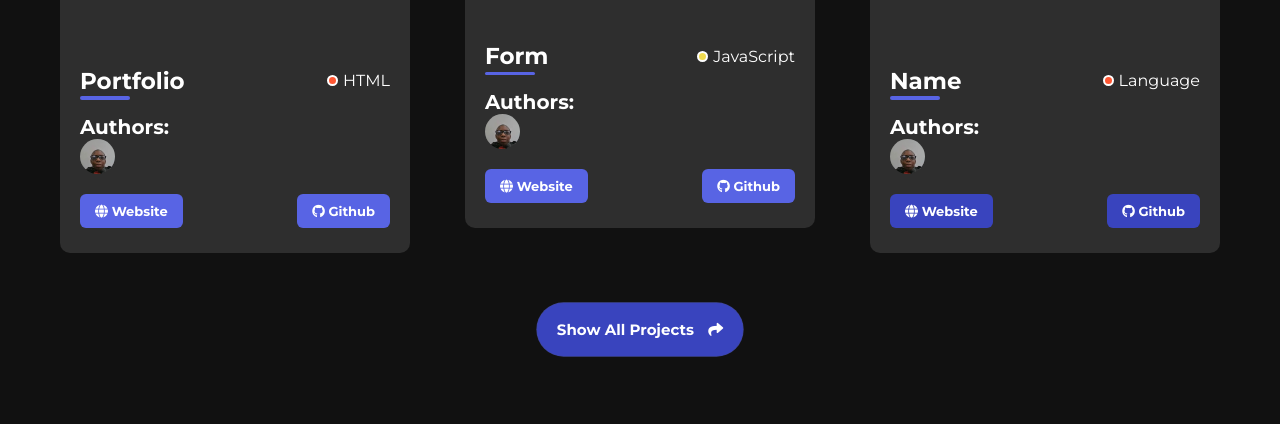
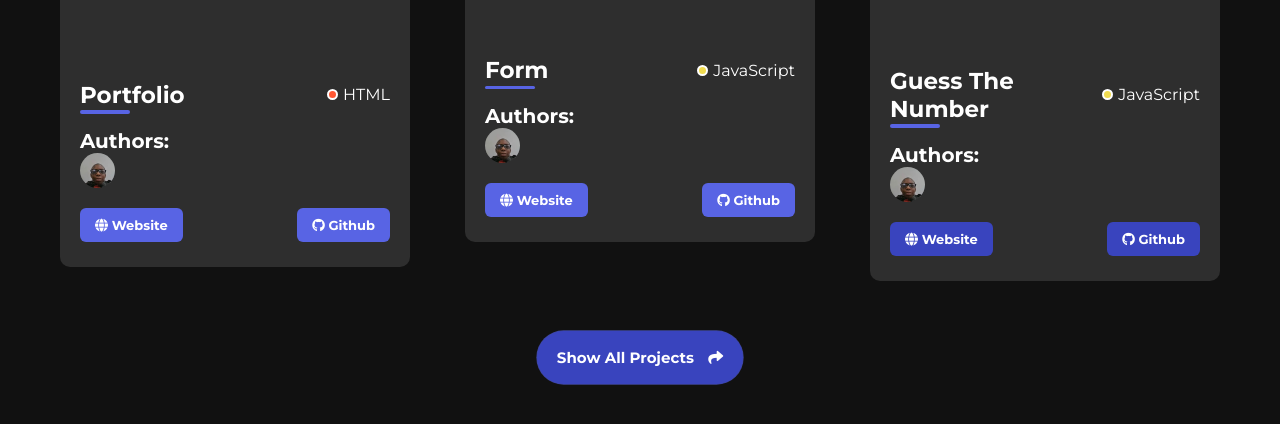
Before and after one commit to bombelll/old-portfolio, a website built with Vite: page index.html in a window 1280 px wide. Shown: the part 2266-2690 px from the top of the page. Built offline with nearby package versions, Linux system fonts and the light colour scheme.

Commit message:
add project

```diff
--- a/assets/config/projects.json
+++ b/assets/config/projects.json
@@ -15,11 +15,11 @@
             "githubURL": "https://github.com/bombelll/register-form"
         },
         {
-            "image": "/projects/empty-project.png",
-            "title": "Name",
-            "language": "Language",
-            "websiteURL": "#",
-            "githubURL": "#"
+            "image": "/projects/guess-the-number-project.png",
+            "title": "Guess The Number",
+            "language": "JavaScript",
+            "websiteURL": "guess-the-number-gold.vercel.app",
+            "githubURL": "https://github.com/bombelll/guess-the-number"
         }
     ]
 }
--- a/assets/scss/partials/_projects.scss
+++ b/assets/scss/partials/_projects.scss
@@ -110,6 +110,12 @@
                 background-color: $colorJS;
             }
         }
+
+        &:nth-child(3){
+            .projects__box-info .language{
+                background-color: $colorJS;
+            }
+        }
     }
 }
 
```
Also changed, not shown: 1 other file.
